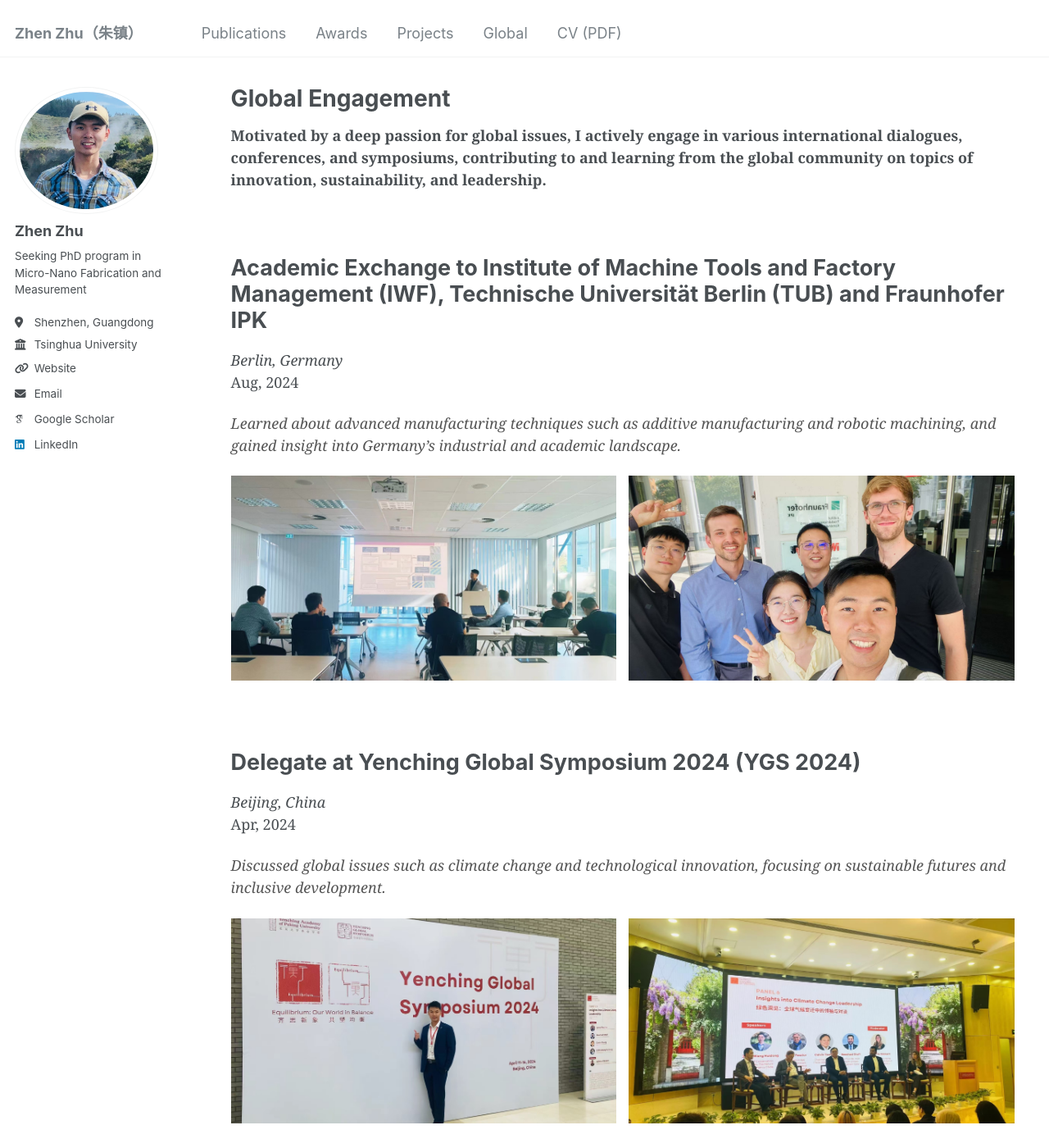
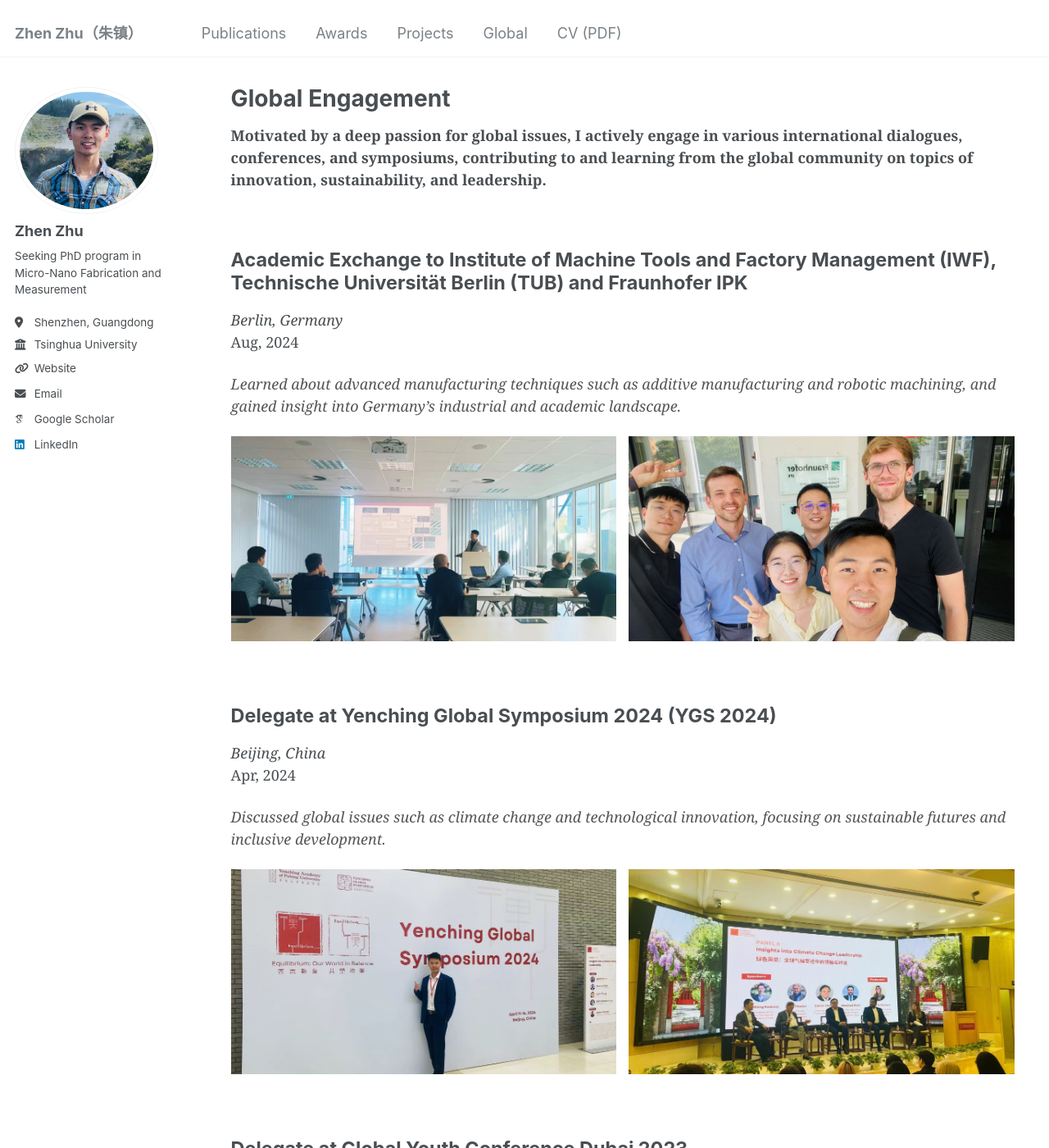
Before and after one commit to zhenzhuzz/zhenzhuzz.github.io, a Jekyll site: the page built from _pages/global.html, in a window 1280 px wide and 1400 px high. Shown: the whole window at 82% size. Built offline with Jekyll 4.4.1, drawn with Linux system fonts in a browser that asks for light colours; some web fonts are replaced.

Commit message:
Update global.html

```diff
--- a/_pages/global.html
+++ b/_pages/global.html
@@ -84,7 +84,7 @@ author_profile: true
   }
 
   .program-title {
-    font-size: 1.5em; /* Increased the font size for the program titles */
+    font-size: 1.3em; /* Increased the font size for the program titles */
   }
 
   .feeling-section {
@@ -103,4 +103,14 @@ author_profile: true
     height: 250px; /* Fixed height for consistency */
     object-fit: cover; /* Maintain aspect ratio, crop if necessary */
   }
+
+  .program h3 {
+    margin-bottom: 5px; /* Adjusts space between title and location */
+  }
+
+  .program p em {
+    margin-top: 0; /* Adjusts space between title and location */
+  }
+
+
 </style>
```
